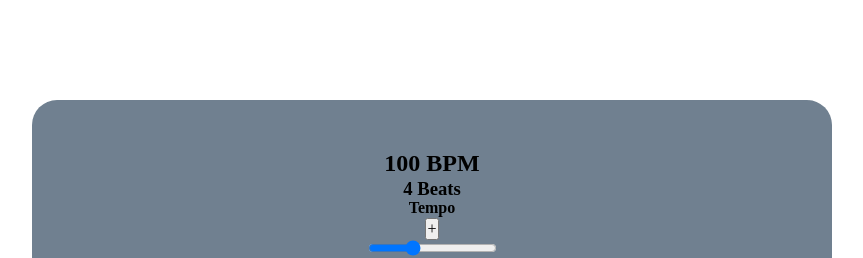
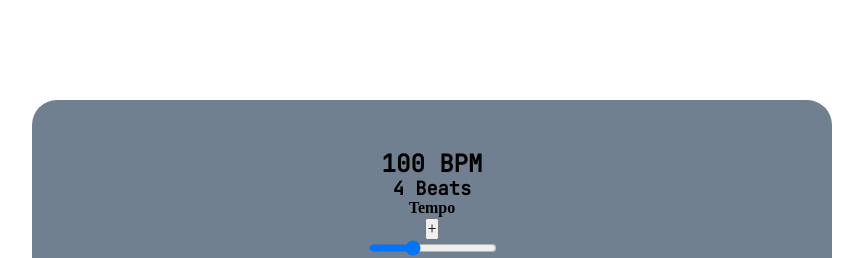
Before and after one commit to joshuascan/metronome, a React (Create React App) app: page / in a window 1280 px wide. Shown: the top 258 px of the page, without its empty margins (208-1071 px from the left). Built offline with nearby package versions, Linux system fonts and the light colour scheme.

Commit message:
creates themes for fonts

```diff
--- a/public/index.html
+++ b/public/index.html
@@ -3,6 +3,12 @@
   <head>
     <meta charset="utf-8" />
     <link rel="icon" href="%PUBLIC_URL%/favicon.ico" />
+    <link rel="preconnect" href="https://fonts.googleapis.com" />
+    <link rel="preconnect" href="https://fonts.gstatic.com" crossorigin />
+    <link
+      href="https://fonts.googleapis.com/css2?family=JetBrains+Mono:ital@0;1&family=Roboto:ital,wght@0,400;0,700;1,700&display=swap"
+      rel="stylesheet"
+    />
     <meta name="viewport" content="width=device-width, initial-scale=1" />
     <meta name="theme-color" content="#000000" />
     <meta
--- a/src/components/Display.js
+++ b/src/components/Display.js
@@ -1,10 +1,15 @@
 import React from "react";
+import styled from "styled-components";
+
+const DisplayContainer = styled.div`
+  font-family: ${(props) => props.theme.fonts.display};
+`;
 
 export default function Display({ bpm, beatsPerMeasure }) {
   return (
-    <div>
+    <DisplayContainer>
       <h2>{bpm} BPM</h2>
       <h3>{beatsPerMeasure} Beats</h3>
-    </div>
+    </DisplayContainer>
   );
 }
--- a/src/index.js
+++ b/src/index.js
@@ -3,11 +3,15 @@ import ReactDOM from "react-dom";
 import App from "./App";
 import reportWebVitals from "./reportWebVitals";
 import { GlobalStyle } from "./styles";
+import { ThemeProvider } from "styled-components";
+import { theme } from "./styles/theme";
 
 ReactDOM.render(
   <React.StrictMode>
-    <GlobalStyle />
-    <App />
+    <ThemeProvider theme={theme}>
+      <GlobalStyle />
+      <App />
+    </ThemeProvider>
   </React.StrictMode>,
   document.getElementById("root")
 );
--- /dev/null
+++ b/src/styles/theme.js
@@ -0,0 +1,6 @@
+export const theme = {
+  fonts: {
+    display: "JetBrains Mono, monospace",
+    main: "Roboto, sans-serif",
+  },
+};
```
